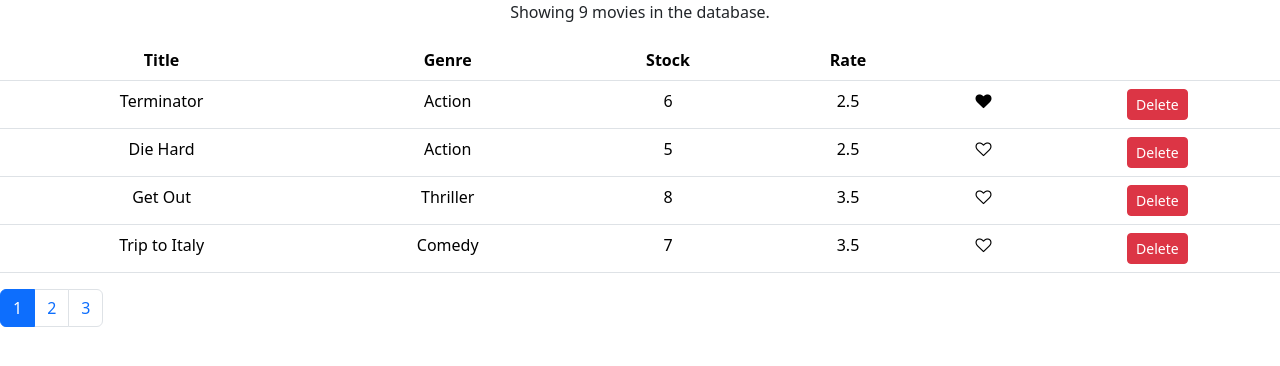
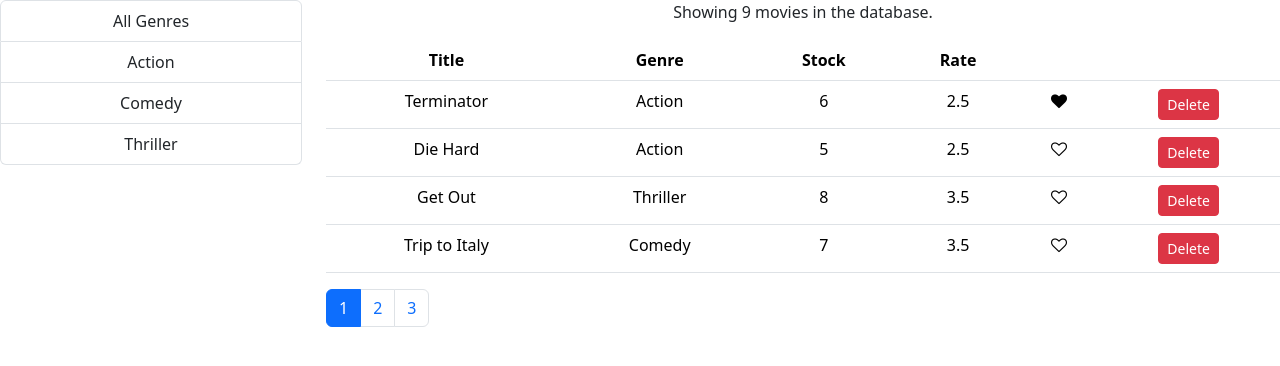
Before and after one commit to jabez-abija2399/React_projects, a React (Create React App) app in the folder vidly/: page / in a window 1280 px wide. Shown: the top 366 px of the page. Built offline with nearby package versions, Linux system fonts and the light colour scheme.

Commit message:
Add genre filtering to Movies component with ListGroup integration

```diff
--- a/vidly/src/components/movies.jsx
+++ b/vidly/src/components/movies.jsx
@@ -3,15 +3,24 @@ import { getMovies } from "../services/fakeMovieService";
 import Like from "./comman/like";
 import Pagination from "./comman/pagination";
 import { paginate } from "../utils/paginate";
+import { getGenres } from "../services/fakeGenreService";
+import ListGroup from "./comman/listGroup";
 
 class Movies extends Component {
   // class Movies extends Component
   state = {
     // state object with a single property called movies
-    movies: getMovies(), // movies property is initialized with the result of getMovies()
+    movies: [], // movies property is initialized with an empty array
+    genres: [], // genres property is initialized with an empty array
     currentPage: 1, // currentPage property is initialized with the value 1
     pagesize: 4, // pagesize property is initialized with the value 4
   }; // state object
+
+  componentDidMount() {
+    // componentDidMount lifecycle hook
+    const genres = [{ _id: "", name: "All Genres" }, ...getGenres()]; // create a new array of genres with an additional object at the beginning
+    this.setState({ movies: getMovies(), genres }); // update the state object with the movies and genres arrays
+  }
 
   handleDelete = (movie) => {
     // handleDelete method
@@ -33,18 +42,33 @@ class Movies extends Component {
     this.setState({ currentPage: page }); // update the currentPage property of the state object
   };
 
+  handleGenresSelect = (genre) => {
+    // handleGenresSelect method
+    this.setState({ selectedGenre: genre, currentPage: 1 }); // update the selectedGenre and currentPage properties of the state object
+  };
+
   render() {
     // render method
     const { length: count } = this.state.movies; // object destructuring to extract the length property of the movies array and store it in a variable called count
     if (count === 0) return <p>There are no movies in the database.</p>; // if the count property is 0, return a paragraph element with a message
 
     const { movies } = this.state; // extract movies from state
-    const { currentPage, pagesize } = this.state; // extract currentpage and pagesize from state
+    const { currentPage, pagesize } = this.state; // extract currentPage and pagesize from state
 
     const paginatedMovies = paginate(movies, currentPage, pagesize); // paginate the movies array
     return (
       // return statement
-      <React.Fragment>
+      <div className="row">
+        <div className="col-3">
+          <ListGroup // ListGroup component with items, textProperty, valueProperty, onItemSelect, and selectedItem props
+            items={this.state.genres}
+            textProperty="name"
+            valueProperty="_id"
+            onItemSelect={this.handleGenresSelect}
+            selectedItem={this.state.selectedGenre}
+          />
+        </div>
+        <div className="col">
           <p>Showing {count} movies in the database.</p>
 
           <table className="table">
@@ -93,7 +117,8 @@ class Movies extends Component {
             currentPage={currentPage}
             onPageChange={this.handlePageChange}
           />
-      </React.Fragment>
+        </div>
+      </div>
     );
   }
 }
```
Lines whose indentation alone changed are shown as unchanged.
